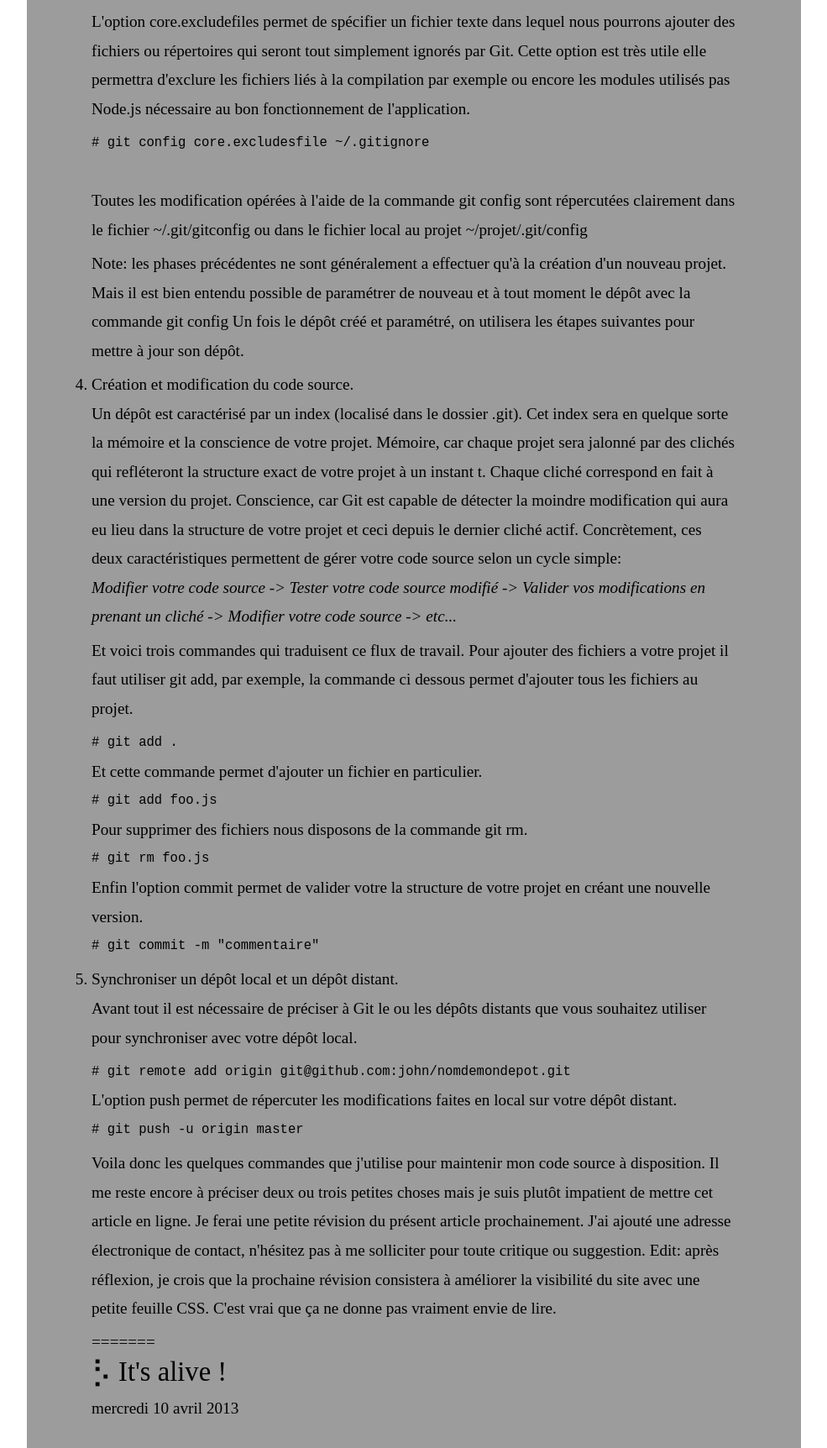
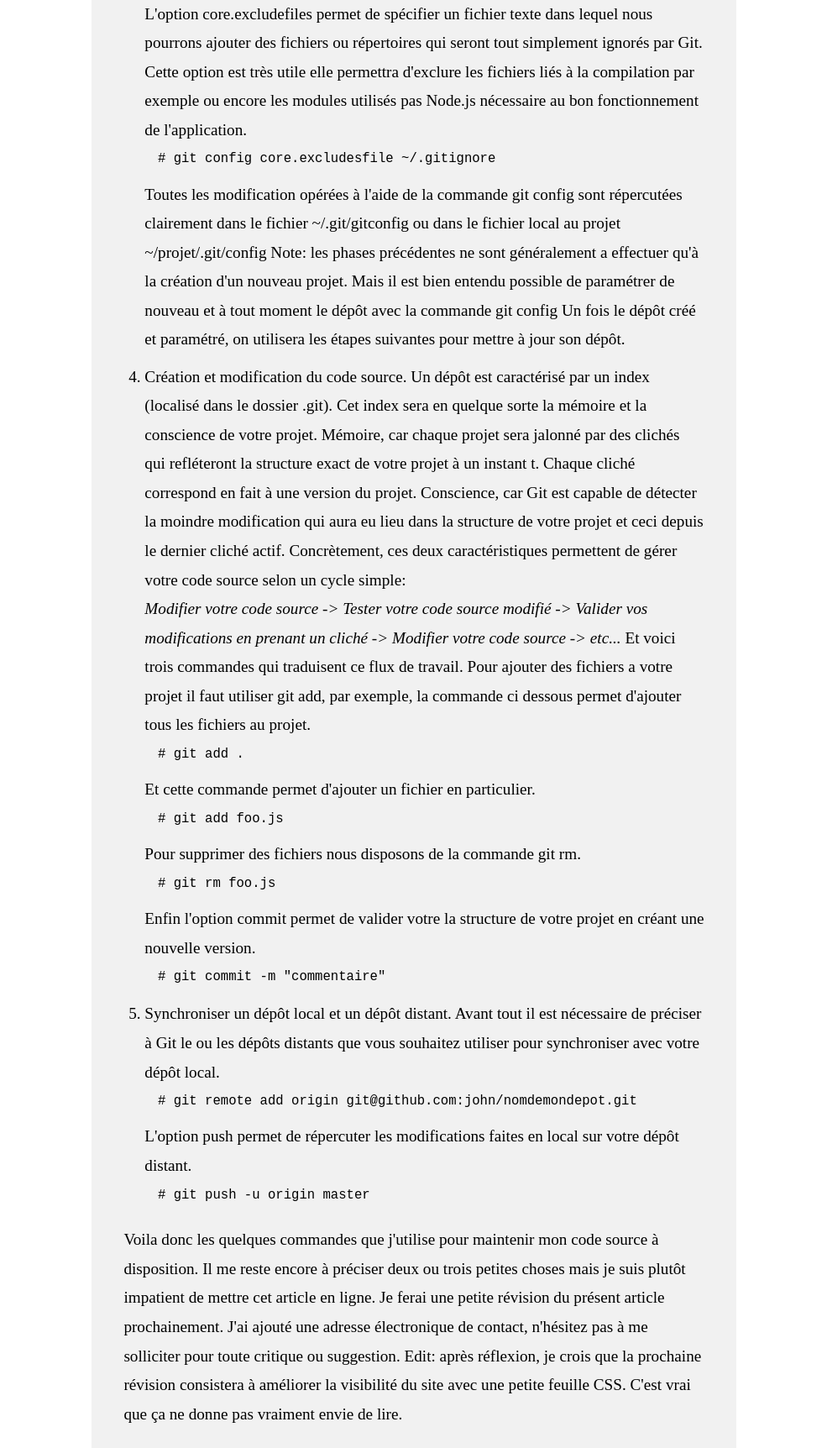
Before and after one commit to domb4/yat, a website: page index.html in a window 1280 px wide. Shown: the part 1076-2800 px from the top of the page at 84% size, without its empty margins (147-1132 px from the left). Drawn offline with Linux system fonts and the light colour scheme.

Commit message:
css, premier jet terminé

```diff
--- a/css/style.css
+++ b/css/style.css
@@ -12,17 +12,29 @@ body {
 	margin: 0 auto;
 	padding: 2em 4em 2em 4em;
 	max-width: 40em;
-	background-color: #9C9C9C;
+	/*background-color: #9C9C9C;*/
 }
 
 header {
 	padding: 0 0 1.2em 0;
 }
 
+footer {
+	max-width: 40em;
+	text-align: center;
+	background-color: #F1F1F1;
+}
+
 h1 {
 	font-size: 3em;
 	font-weight: normal;
 	padding: 0 0 1em 0;
+}
+
+article {
+	background-color: #F1F1F1;
+	margin: 0 0 1em 0;
+	padding: 2.5em 2em 2.5em 2em;
 }
 
 article > header > h1 {
@@ -34,19 +46,32 @@ article > header > h1 {
 h2 {
 	font-size: 1.5em;
 	font-weight: normal;
-	padding: 0 0 1em 0;
+	padding: 0 0 1em 0.75em;
 }
 
 h3 {
 	font-size: 1.3em;
 	font-weight: normal;
-	padding: 0 0 1em 0;
+	padding: 0 0 1em 1.5em;
 }
 
 p {
-	padding: 0 0 0.3em 0;
+	padding: 0 0 1em 0;
 }
 
 article > p {
 	padding: 0 0 1.7em 0;
 }
+
+article ol {
+	margin: 0 0 1em 1.3em;
+}
+
+article ol > li {
+	margin-bottom: 0.5em;
+}
+
+pre {
+	white-space: pre-line;
+	margin: 0 0 0.5em 1em;
+}
--- a/index.html
+++ b/index.html
@@ -13,65 +13,69 @@
 				<h1>endemique.org</h1>
 			</header>
 			<section id="principal">
+				<!--<article>
+					<header>
+						<h1>⡣ Un peu d'élégance</h1>
+						<time datetime="20130523" pubdate>jeudi 23 mai 2013</time>
+					</header>
+
+					<div>
+						Encours de réalisation...
+					</div>
+
+					<footer>
+						=======
+					</footer>
+				</article>-->
+
 				<article>
 					<header>
 						<h1>⡣ Gérer et partager son code avec Git</h1>
 						<time datetime="20130429" pubdate>lundi 29 avril 2013</time>
 					</header>
-				</article>
 
+					<div>
 						<p>
 							Afin de gérer le code source de de mon site, je me suis initié à un système de gestion de version baptisé Git. Couplé à Github, un service d'hébergement de dépôts Git collaboratif, je pourrai partager mon code mais aussi y accéder depuis n'importe quel endroit afin de pouvoir le modifier.
 							Voici en quelques étapes le procédé que j'utilise pour gérer les versions de mon site et pour le synchroniser sur Github et sur Heroku.
+						</p>
 
 						<ol>
 							<li>
 								Prérequis.
-							<p>
 								[clé de cryptage]
-							</p>
 							</li>
 
 							<li>
 								Création d'un dossier qui va contenir le projet. Et initialisation du dépôt dans ce répertoire.
-							<p>
 								L'initialisation du dépôt consiste en la création d'un répertoire caché .git dans le dossier. C'est en s'appuyant sur ce dossier que Git va pouvoir prendre en compte toutes les modifications, les suppressions et les ajouts de fichiers qui auront été faits dans le dossier de votre projet.
 								<pre><code># mkdir dossier_contenant_le_projet
 									# cd dossier_contenant_le_projet
 									# git init
 								</code></pre>
-							</p>
 							</li>
 
 							<li>
 								Personnalisation de la configuration à l'aide de l'option config.
-							<p>
 								Ces deux premières commandes permettent de configurer le nom d'utilisateur et l'adresse email utilisés dans Github.
 								L'option --global activée permet de paramétrer les options pour tous les dépôts crées sur l'ordinateur. A défaut le paramétrage se fera pour le dépôt en cours ou plus précisément celui situé dans le répertoire actif.
 								<pre><code># git config [--global] user.name "john"
 									# git config [--global] user.email "john@doe.com"
 								</code></pre>
-							</p>
 
-							<p>
 								L'option core.excludefiles permet de spécifier un fichier texte dans lequel nous pourrons ajouter des fichiers ou répertoires qui seront tout simplement ignorés par Git.
 								Cette option est très utile elle permettra d'exclure les fichiers liés à la compilation par exemple ou encore les modules utilisés pas Node.js nécessaire au bon fonctionnement de l'application.
-
 								<pre><code># git config core.excludesfile ~/.gitignore
-		</pre></code>
+								</code></pre>
 
 								Toutes les modification opérées à l'aide de la commande git config sont répercutées clairement dans le fichier ~/.git/gitconfig ou dans le fichier local au projet ~/projet/.git/config
-							</p>
 
-							<p>
 								Note: les phases précédentes ne sont généralement a effectuer qu'à la création d'un nouveau projet. Mais il est bien entendu possible de paramétrer de nouveau et à tout moment le dépôt avec la commande git config
 								Un fois le dépôt créé et paramétré, on utilisera les étapes suivantes pour mettre à jour son dépôt.
-							</p>
 							</li>
 
 							<li>
 								Création et modification du code source.
-							<p>
 								Un dépôt est caractérisé par un index (localisé dans le dossier .git).
 								Cet index sera en quelque sorte la mémoire et la conscience de votre projet.
 								Mémoire, car chaque projet sera jalonné par des clichés qui refléteront la structure exact de votre projet à un instant t. Chaque cliché correspond en fait à une version du projet.
@@ -81,45 +85,40 @@
 								<i>
 								     Modifier votre code source -> Tester votre code source modifié -> Valider vos modifications en prenant un cliché -> Modifier votre code source -> etc...
 								</i>
-							</p>
 
-							<p>
 								Et voici trois commandes qui traduisent ce flux de travail.
-
 								Pour ajouter des fichiers a votre projet il faut utiliser git add, par exemple, la commande ci dessous permet d'ajouter tous les fichiers au projet.
-								<pre><code># git add .</pre></code>
+								<pre><code># git add .</code></pre>
 								Et cette commande permet d'ajouter un fichier en particulier.
-								<pre><code># git add foo.js</pre></code>
-
+								<pre><code># git add foo.js</code></pre>
 								Pour supprimer des fichiers nous disposons de la commande git rm.
-								<pre><code># git rm foo.js</pre></code>
-
+								<pre><code># git rm foo.js</code></pre>
 								Enfin l'option commit permet de valider votre la structure de votre projet en créant une nouvelle version.
-								<pre><code># git commit -m "commentaire"</pre></code>
-							</p>
+								<pre><code># git commit -m "commentaire"</code></pre>
 							</li>
 
 							<li>
 								Synchroniser un dépôt local et un dépôt distant.
-							<p>
 								Avant tout il est nécessaire de préciser à Git le ou les dépôts distants que vous souhaitez utiliser pour synchroniser avec votre dépôt local.
-								<pre><code># git remote add origin git@github.com:john/nomdemondepot.git</pre></code>
+								<pre><code># git remote add origin git@github.com:john/nomdemondepot.git</code></pre>
 
 								L'option push permet de répercuter les modifications faites en local sur votre dépôt distant.
-								<pre><code># git push -u origin master</pre></code>
-							</p>
+								<pre><code># git push -u origin master</code></pre>
 							</li>
 						</ol>
 
+						<p>
 							Voila donc les quelques commandes que j'utilise pour maintenir mon code source à disposition. Il me reste encore à préciser deux ou trois petites choses mais je suis plutôt impatient de mettre cet article en ligne. Je ferai une petite révision du présent article prochainement.
 							J'ai ajouté une adresse électronique de contact, n'hésitez pas à me solliciter pour toute critique ou suggestion.
 
 							Edit: après réflexion, je crois que la prochaine révision consistera à améliorer la visibilité du site avec une petite feuille CSS. C'est vrai que ça ne donne pas vraiment envie de lire.
 						</p>
+					</div>
 
 					<footer>
 						=======
 					</footer>
+				</article>
 
 				<article>
 					<header>
@@ -127,13 +126,17 @@
 						<time datetime="20130410" pubdate>mercredi 10 avril 2013</time>
 					</header>
 
+					<div>
 						<p>
 							Hier j'ai voulu héberger mon site écrit pour Node.js mais ce ne fut pas sans problème.
 							Je souhaitais n'utiliser que le <a href="http://nodejs.org/api/http.html">module standard http</a> mais cela ne fonctionnait pas. Après un rapide aperçu du log sur Heroku, j'ai l'impression que l'on est obligé d'utiliser Express et son système de routage des url.
 							Après quelques déboires mon site est hébergé sur Heroku.
+						</p>
 
+						<p>
 							J'ai donc suivi la procédure dont je vous parlais dans mon article précédent. Mais il s'avère que j'ai fait cela ce soir sur un système Windows et tout n'est pas aussi simple.
 							Voici donc un petit récapitulatif des différentes tâches à effectuer pour héberger votre application Node.js sur Heroku.
+						</p>
 
 						<ol>
 							<li>
@@ -152,7 +155,7 @@
 								Sur Linux je n'ai pas eu ce problème cela s'était fait automatiqument. Mais là, sur Windows, j'ai dû générer une clé publique ssh que j'ai chargé sur Github et sur Heroku. Après coup, je ne sais pas si la clé est nécessaire sur Github, je vérifierai et corrigerai l'article au besoin.
 								Pour génerer la clé il suffit de saisir la commande ci-dessous.
 								<pre>ssh-keygen -t rsa -C "adresse@email.com" -f c:\users\username\.ssh\id_rsa</pre>
-								Pour charger la clé sur Github je ne saurais que trop vosu conseiller d'aller voir sur <a href="https://help.github.com/articles/generating-ssh-keys">l'aide de leur site</a>.
+								Pour charger la clé sur Github je ne saurais que trop vous conseiller d'aller voir sur <a href="https://help.github.com/articles/generating-ssh-keys">l'aide de leur site</a>.
 								Quant à Heroku, la commande est la suivante, au passage <a href="http://stackoverflow.com/questions/4269922/permission-denied-publickey-when-deploying-heroku-code-fatal-the-remote-end">merci à Stackoverflow</a>.
 								<pre>heroku keys:add c:\users\username\.ssh\id_rsa</pre>
 								N'oubliez pas de vous logger avec vos identifiants sur heroku avec la commande suivante:
@@ -160,12 +163,14 @@
 							</li>
 						</ol>
 
+						<p>
 							Vous n'avez désormais plus qu'a suivre la procédure décrite dans l'aide sur heroku.com.
 
 							J'oubliais, si vous testez l'application à l'aide de la commande <pre>heroku open</pre>vous risquez de rencontrer quelques messsages d'erreur. Pour résoudre le problème, il suffit de <a href="http://stackoverflow.com/questions/15399637/cant-start-foreman-in-heroku-tutorial-using-python">rétrograder la version d'un gem Ruby</a>. Pensez à démarrer l'invite de commande en tant qu'administrateur.
 
 							C'est tout pour ce soir, prochaine étape rendre mon site un peu plus agréable à lire.
 						</p>
+					</div>
 
 					<footer>
 						=======
@@ -178,31 +183,36 @@
 						<time datetime="20130409" pubdate>mardi 9 avril 2013</time>
 					</header>
 
+					<div>
+						<h2>⡢ Introduction</h2>
 						<p>
-						<h2>⡢ Introduction</h2>
 							Mon site est actuellement hébergé sur Google Drive. Un simple fichier index.html dans un dossier public, une petite redirection de mon nom de domaine vers le service en question et vous voila sur mon petit journal.
 							C'est fonctionnel mais cela est plutôt archaïque, je vais donc vous présentez comment mettre en ligne votre site les nuages.
 
 							Pour héberger mon application web, j'ai opté pour une plate-forme en tant que service ou PaaS (Platform as a Service) à savoir Heroku. Il s'agit d'un service qui va exposer vos pages web sans avoir à configurer et à maintenir un serveur ainsi que le serveur http inhérant.
 							Pour exposer ma page html, j'utiliserai Node.js un framework très connu qui permet de développer des applications réseau à l'aide du langage Javascript (merci Wikipedia).
 							Dans notre cas l'application réseau sera un serveur http qui permettra d'envoyer ma page html à chaque requête faite ce dernier.
-
+						</p>
 
 						<h2>⡢ Configuration</h2>
 							<h3>⡠ Prérequis</h3>
+							<p>
 								Avant de commencer il vous faudra créer un compte sur Github, un service web qui vous permettra de gérer et de versionner les applications que vous développez.
 								Et il faudra bien sûr un compte sur Heroku.
 								Ces deux services proposent des formules gratuites avec des prestations limitées mais suffisantes pour le développer et exposer une page web.
+							</p>
 
 							<h3>⡠ Configuration</h3>
+							<p>
 								Je n'aurai pas le temps de détailler aujourd'hui la marcha à suivre, mais cela tient en quelques étapes.
+							</p>
+
 							<ol>
 								<li>Installer Node.js sur votre système d'exploitation</li>
 								<li>
 									Créer deux fichiers, un fichier index.html avec le contenu à afficher aux visiteurs et un fichier web.js avec le contenu ci-dessous.
 									<br />
-									<code>
-										var http = require('http');
+									<pre><code>var http = require('http');
 										var fs = require('fs');
 
 										var index = fs.readFileSync('index.html', 'utf8');
@@ -212,15 +222,17 @@
 											response.end(index);
 											return;
 										}).listen(5000);
-									</code>
+									</code></pre>
 								</li>
 								<li>Suivre <a href="https://devcenter.heroku.com/articles/nodejs">la procéure de configuration de Node.js</a> sur le site d'Heroku.</li>
 							</ol>
 
 							<h3>⡠ Conclusion</h3>
+							<p>
 								Après quelques difficultés que je détaillerai demain, mon site est totalement fonctionnel.
 								Heu en fait il n'est pas encore fonctionnel sur Heroku. Il doit y a un petit problème. Du coup, petit upload sur Google Drive en attendant de trouver une solution.
 							</p>
+					</div>
 
 					<footer>
 						=======
@@ -275,7 +287,7 @@
 			</section>
 			<footer>
 				<address>
-					<a href="mailto:admin88@endemique.org">contact</a>
+					Site réalisé par <a href="mailto:admin88@endemique.org">Yann</a>
 				</address>
 			</footer>
 		</div>
```
Lines whose indentation alone changed are shown as unchanged.
